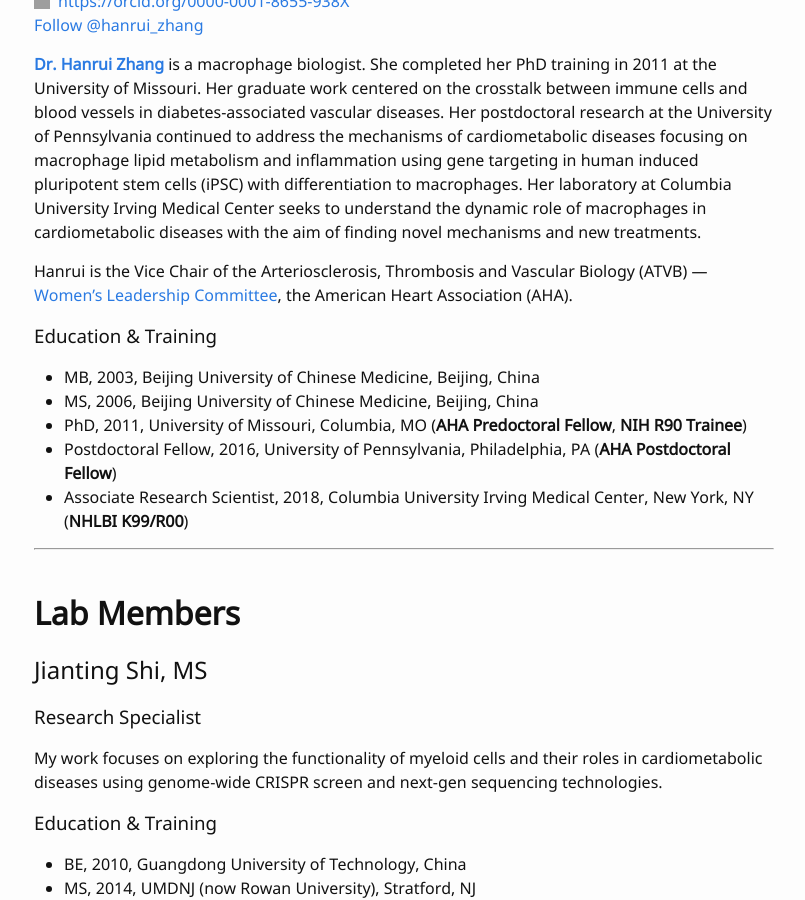
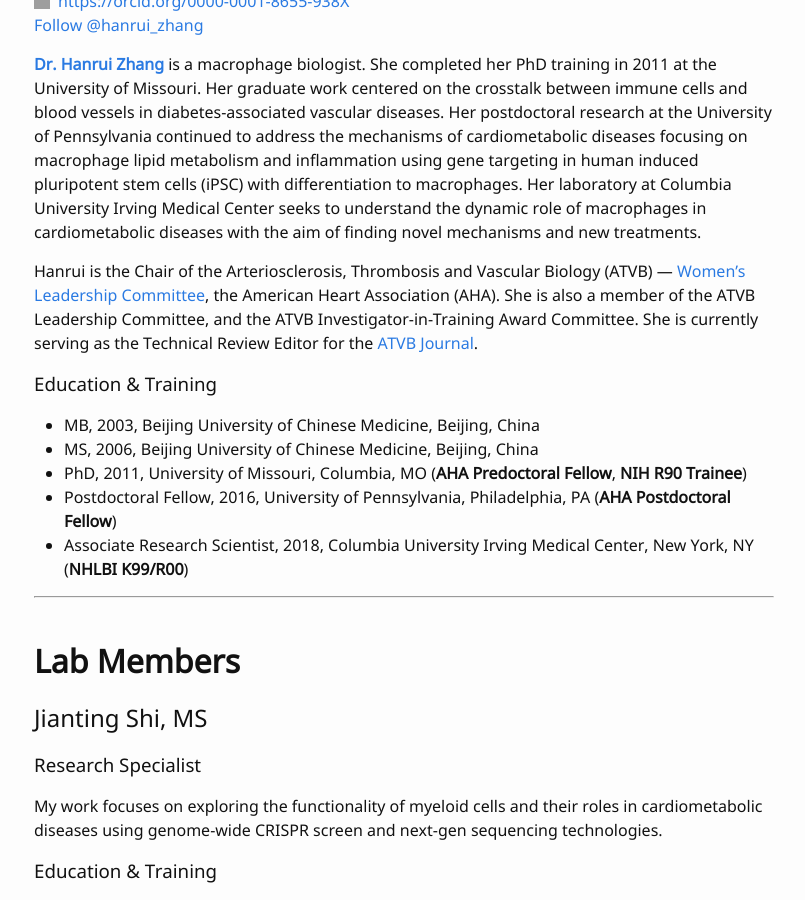
Before and after one commit to hanruizhang/zhanglab, a Jekyll site: the page built from 2_People.md, in a window 1280 px wide and 900 px high, scrolled down 479 px. Shown: the whole window, without its empty margins (236-1041 px from the left). Built offline with Jekyll 4.4.1, drawn with Linux system fonts in a browser that asks for light colours; comment, search, counter and statistics services are not loaded; grey boxes are pictures that could not be loaded.

Commit message:
Update 2_People.md

```diff
--- a/2_People.md
+++ b/2_People.md
@@ -19,7 +19,7 @@
 
 **[Dr. Hanrui Zhang](https://www.columbiacardiology.org/profile/hanrui-zhang-phd)** is a macrophage biologist. She completed her PhD training in 2011 at the University of Missouri. Her graduate work centered on the crosstalk between immune cells and blood vessels in diabetes-associated vascular diseases. Her postdoctoral research at the University of Pennsylvania continued to address the mechanisms of cardiometabolic diseases focusing on macrophage lipid metabolism and inflammation using gene targeting in human induced pluripotent stem cells (iPSC) with differentiation to macrophages. Her laboratory at Columbia University Irving Medical Center seeks to understand the dynamic role of macrophages in cardiometabolic diseases with the aim of finding novel mechanisms and new treatments.
 
-Hanrui is the Vice Chair of the Arteriosclerosis, Thrombosis and Vascular Biology (ATVB) — [Women's Leadership Committee](https://professional.heart.org/en/partners/scientific-councils/atvb/womens-leadership-committee), the American Heart Association (AHA).
+Hanrui is the Chair of the Arteriosclerosis, Thrombosis and Vascular Biology (ATVB) — [Women's Leadership Committee](https://professional.heart.org/en/partners/scientific-councils/atvb/womens-leadership-committee), the American Heart Association (AHA). She is also a member of the ATVB Leadership Committee, and the ATVB Investigator-in-Training Award Committee. She is currently serving as the Technical Review Editor for the [ATVB Journal](https://www.ahajournals.org/atvb/editorial-board).
 
 ### Education & Training
 - MB, 2003, Beijing University of Chinese Medicine, Beijing, China
```
